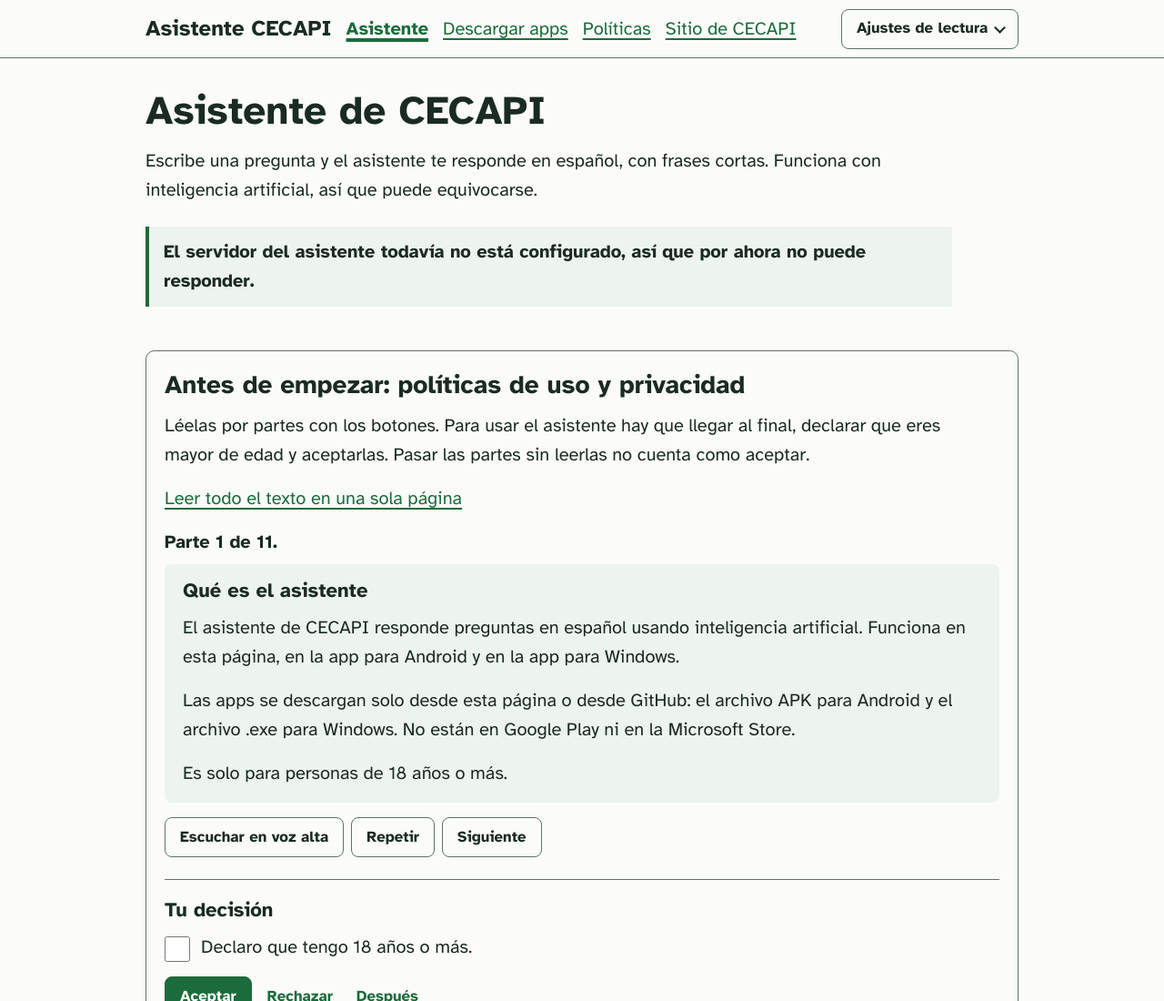
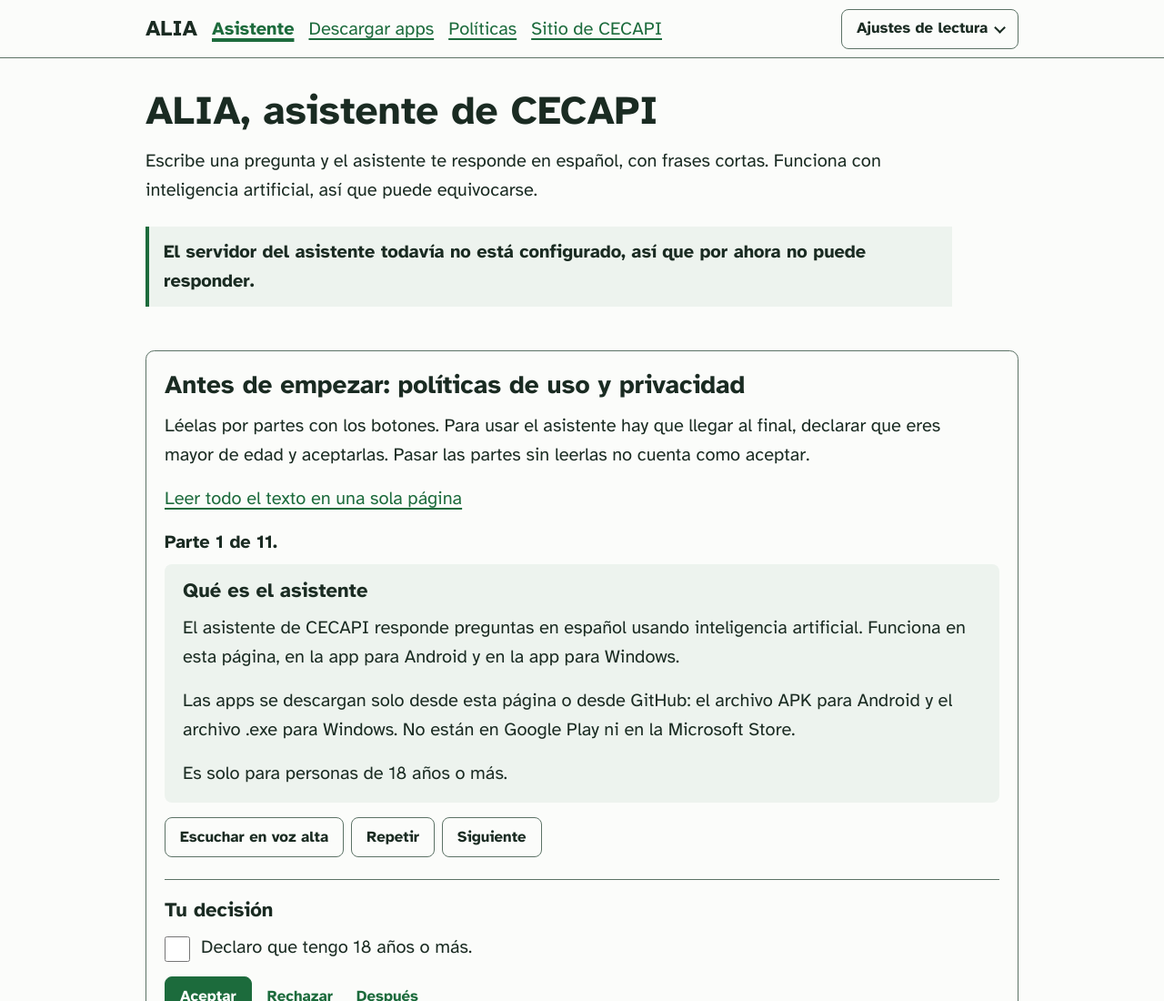
Before and after one commit to FernandezQuintanaJose/PaginaAsistenteCECAPI, a website: page index.html in a window 1280 px wide. Shown: the top 1100 px of the page at 91% size. Drawn offline with Linux system fonts and the light colour scheme.

Commit message:
Nombre ALIA en el asistente web y en el enlace de la pagina
Co-Authored-By: Claude Sonnet 5.5 <noreply@anthropic.com>

```diff
--- a/index.html
+++ b/index.html
@@ -5,7 +5,7 @@
   <meta name="viewport" content="width=device-width, initial-scale=1">
   <meta http-equiv="Content-Security-Policy" content="default-src 'self'; script-src 'self'; style-src 'self'; connect-src 'self' https://*.onrender.com; img-src 'self' data:; object-src 'none'; base-uri 'self'; form-action 'none'">
   <meta name="referrer" content="strict-origin-when-cross-origin">
-  <title>Asistente de voz de CECAPI</title>
+  <title>ALIA, asistente de voz de CECAPI</title>
   <meta name="description" content="Conversa por escrito con el asistente de CECAPI para personas ciegas y con baja visión.">
   <link rel="preload" href="assets/fuentes/atkinson-hyperlegible-latin-400-normal.woff2" as="font" type="font/woff2" crossorigin>
   <link rel="stylesheet" href="assets/css/sitio.v6.css">
@@ -21,7 +21,7 @@
 
   <header class="cabecera">
     <div class="contenedor">
-      <a class="marca" href="./">Asistente CECAPI</a>
+      <a class="marca" href="./">ALIA</a>
       <button type="button" id="abrir-ajustes" class="boton-ajustes" aria-expanded="false" aria-controls="panel-ajustes" hidden>Ajustes de lectura</button>
       <nav class="navegacion" aria-label="Principal">
         <ul>
@@ -63,7 +63,7 @@
 
   <main id="contenido" tabindex="-1">
     <div class="contenedor">
-      <h1>Asistente de CECAPI</h1>
+      <h1>ALIA, asistente de CECAPI</h1>
       <p>Escribe una pregunta y el asistente te responde en español, con frases cortas. Funciona con inteligencia artificial, así que puede equivocarse.</p>
 
       <noscript>
--- a/politicas.html
+++ b/politicas.html
@@ -5,7 +5,7 @@
   <meta name="viewport" content="width=device-width, initial-scale=1">
   <meta http-equiv="Content-Security-Policy" content="default-src 'self'; img-src 'self' data:; object-src 'none'; base-uri 'self'; form-action 'none'">
   <meta name="referrer" content="strict-origin-when-cross-origin">
-  <title>Políticas de uso y privacidad, Asistente CECAPI</title>
+  <title>Políticas de uso y privacidad, ALIA, asistente CECAPI</title>
   <meta name="description" content="Políticas de uso y aviso de privacidad del asistente de CECAPI y sus apps.">
   <link rel="preload" href="assets/fuentes/atkinson-hyperlegible-latin-400-normal.woff2" as="font" type="font/woff2" crossorigin>
   <link rel="stylesheet" href="assets/css/sitio.v6.css">
@@ -17,7 +17,7 @@
 
   <header class="cabecera">
     <div class="contenedor">
-      <a class="marca" href="./">Asistente CECAPI</a>
+      <a class="marca" href="./">ALIA</a>
       <button type="button" id="abrir-ajustes" class="boton-ajustes" aria-expanded="false" aria-controls="panel-ajustes" hidden>Ajustes de lectura</button>
       <nav class="navegacion" aria-label="Principal">
         <ul>
```
Also changed, not shown: 404.html (+2 -2 lines), descargas.html (+2 -2 lines).
